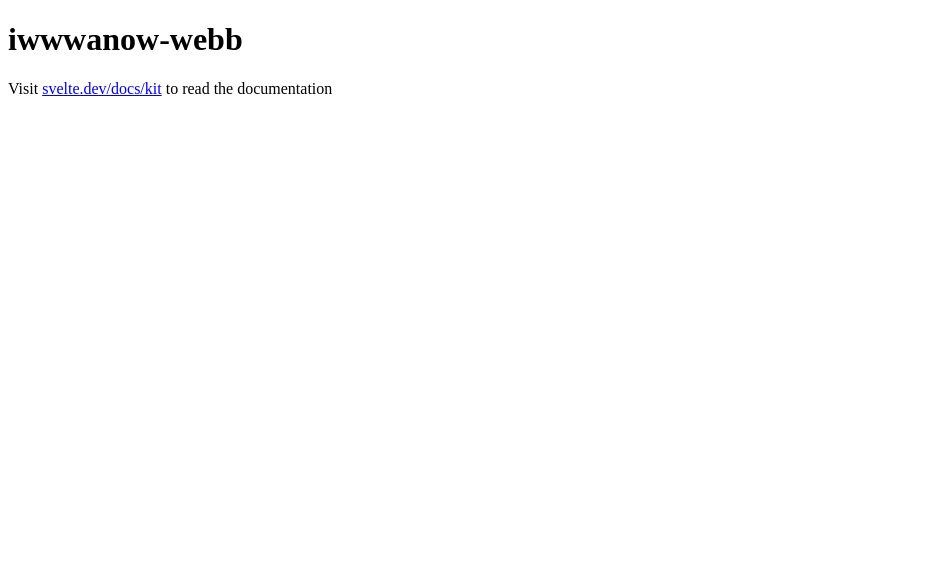
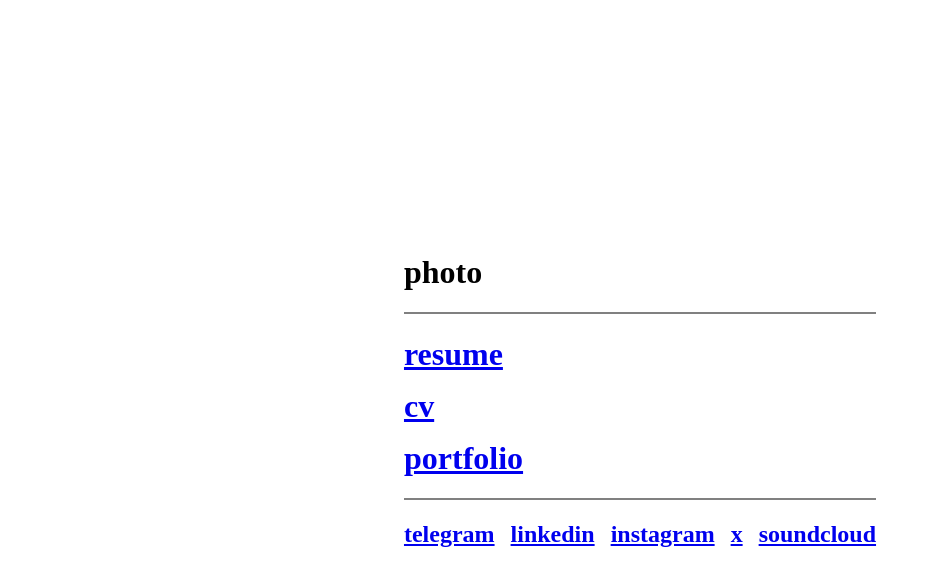
Before and after one commit to iwwwanow/iwwwanow, a SvelteKit app in the folder web/: page / in a window 1280 px wide. Shown: the top 586 px of the page, without its empty margins (0-930 px from the left). Built offline with nearby package versions, Linux system fonts and the light colour scheme.

Commit message:
feat(web): base layout

```diff
--- a/web/src/app.html
+++ b/web/src/app.html
@@ -3,6 +3,7 @@
 	<head>
 		<meta charset="utf-8" />
 		<meta name="viewport" content="width=device-width, initial-scale=1" />
+		<link rel="stylesheet" href="/css/index.css">
 		%sveltekit.head%
 	</head>
 	<body data-sveltekit-preload-data="hover">
--- a/web/src/routes/+page.svelte
+++ b/web/src/routes/+page.svelte
@@ -1,2 +1,63 @@
-<h1>iwwwanow-webb</h1>
-<p>Visit <a href="https://svelte.dev/docs/kit">svelte.dev/docs/kit</a> to read the documentation</p>
+<script lang="ts">
+	const PORTFOIO_URL = 'https://iwwwanowwwwwww.ru';
+</script>
+
+<!-- TODO naming -->
+<div class="root-wrapper">
+	<div class="wrapper">
+		<div class="photo-container">
+		<h1>photo</h1>
+		</div>
+		<hr class="wrapper-hr" />
+		<div class="work-data-container">
+			<a href="/resume"><h1>resume</h1></a>
+			<a href="/cv"><h1>cv</h1></a>
+			<a href={PORTFOIO_URL} target="_blank"><h1>portfolio</h1></a>
+		</div>
+		<hr class="wrapper-hr" />
+		<div class="social-container">
+			<a href="/resume"><h2>telegram</h2></a>
+			<a href="/resume"><h2>linkedin</h2></a>
+			<a href="/resume"><h2>instagram</h2></a>
+			<a href="/resume"><h2>x</h2></a>
+			<a href="/resume"><h2>soundcloud</h2></a>
+		</div>
+	</div>
+</div>
+
+<style>
+	.root-wrapper {
+		display: flex;
+		width: 100%;
+		align-items: center;
+		justify-content: center;
+	}
+
+	.wrapper {
+		display: flex;
+		flex-direction: column;
+
+		gap: 16px;
+
+		max-width: 210mm;
+	}
+
+	.work-data-container {
+		display: flex;
+		flex-direction: column;
+
+		gap: 4px;
+	}
+
+	.social-container {
+		display: flex;
+		flex-direction: row;
+		flex-wrap: wrap;
+
+		gap: 16px;
+	}
+
+	.wrapper-hr {
+		border: 1px solid grey;
+	}
+</style>
--- /dev/null
+++ b/web/static/css/body.css
@@ -0,0 +1,6 @@
+body {
+	display: flex;
+	width: 100%;
+	min-height: 100vh;
+	overflow: hidden;
+}
--- /dev/null
+++ b/web/static/css/index.css
@@ -0,0 +1,2 @@
+@import url("reset.css");
+@import url("body.css");
--- /dev/null
+++ b/web/static/css/reset.css
@@ -0,0 +1,34 @@
+/* app.css */
+/* Modern CSS Reset */
+*, *::before, *::after {
+  box-sizing: border-box;
+  margin: 0;
+  padding: 0;
+}
+
+html, body {
+  height: 100%;
+}
+
+body {
+  line-height: 1.5;
+  -webkit-font-smoothing: antialiased;
+}
+
+img, picture, video, canvas, svg {
+  display: block;
+  max-width: 100%;
+}
+
+input, button, textarea, select {
+  font: inherit;
+}
+
+p, h1, h2, h3, h4, h5, h6 {
+  overflow-wrap: break-word;
+}
+
+#svelte {
+  isolation: isolate;
+  height: 100%;
+}
```
